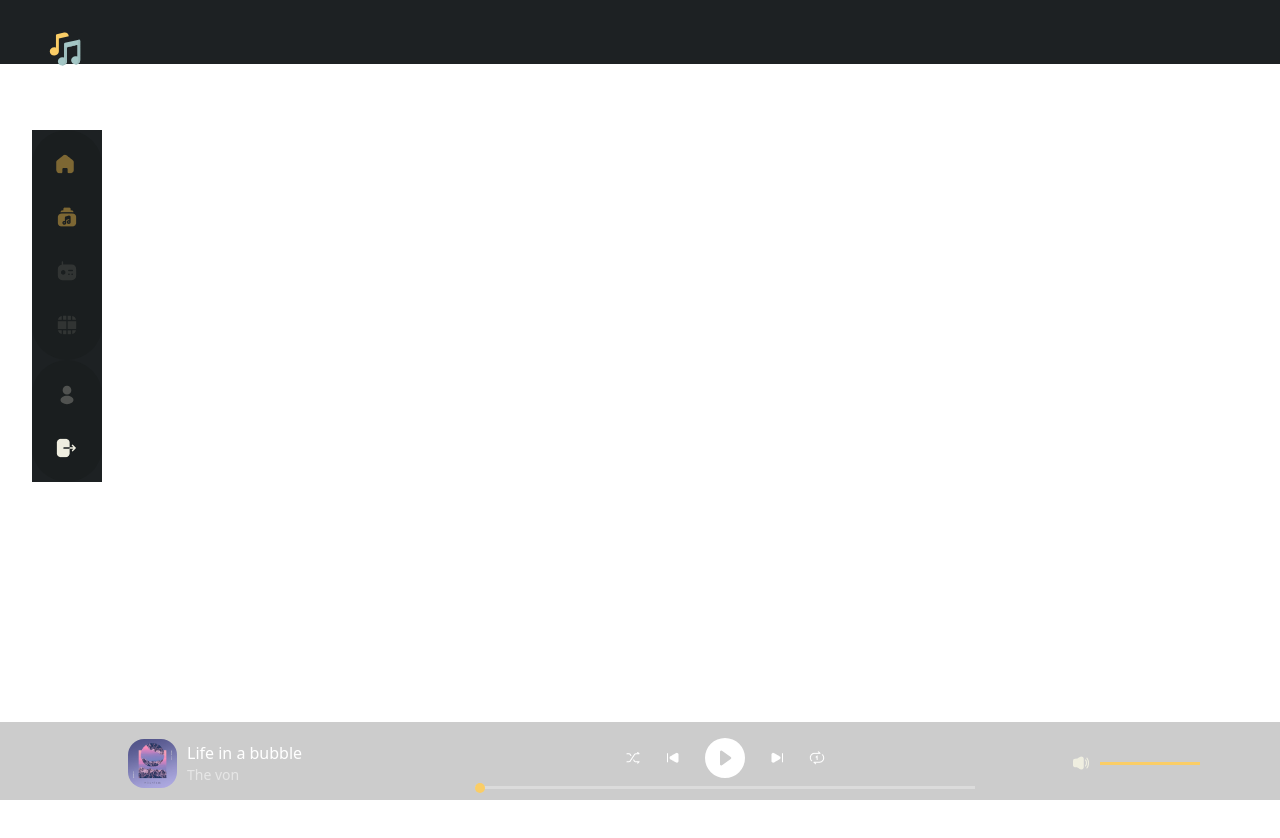
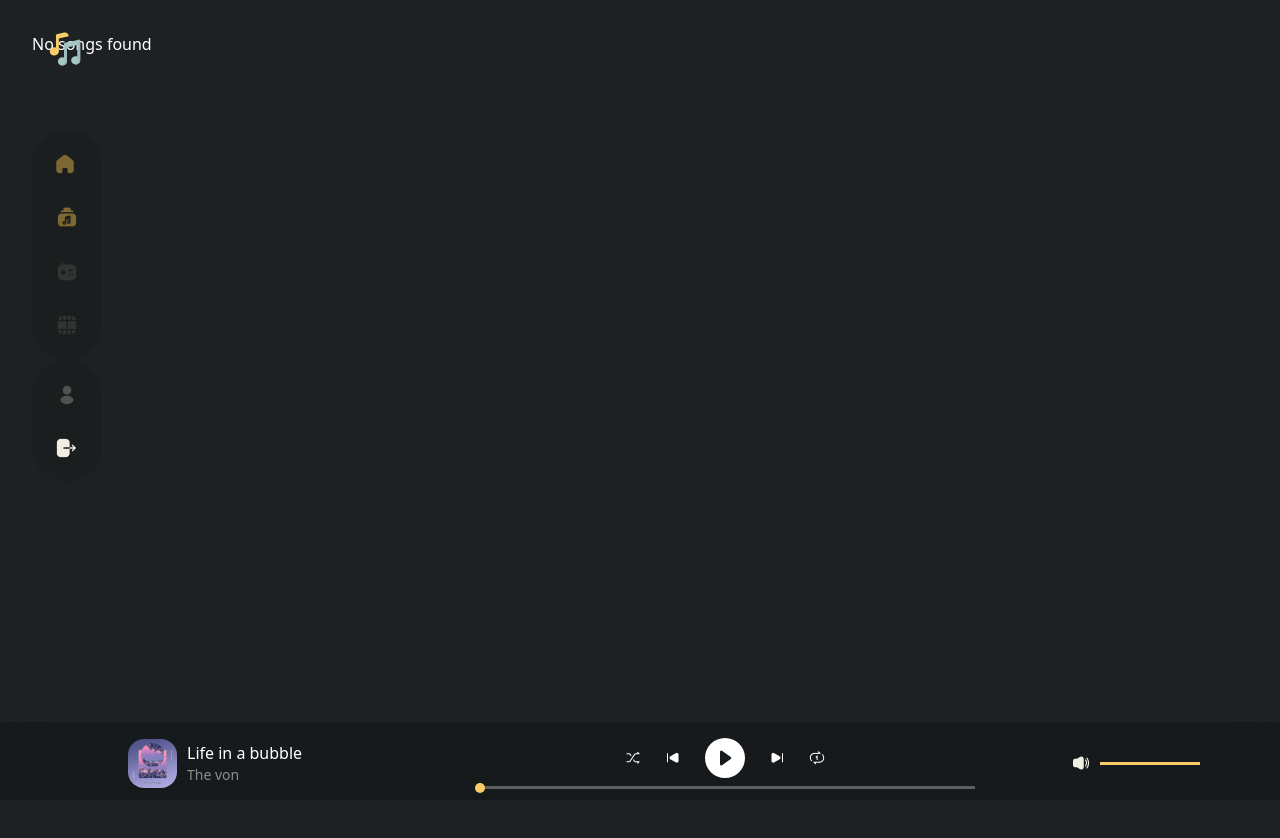
Before and after one commit to segunojo1/musica, a React (Vite) app: page /search in a window 1280 px wide. Shown: the top 838 px of the page. Before the commit the page ends 800 px from the top, so only its background shows below. Built offline with nearby package versions, Linux system fonts and the light colour scheme.

Commit message:
search func

```diff
--- a/src/App.jsx
+++ b/src/App.jsx
@@ -11,6 +11,7 @@ import Vertical from './assets/more-vertical.png'
 import { goldenAlbum } from './GoldenAlbum'
 import { raggaeAlbum } from './Reggae'
 import { tommorrowAlbum } from './TomAlbum'
+import SearchRes from './components/SearchRes'
 
 function App() {
   const [size, setSize] = useState(window.innerWidth);
@@ -38,7 +39,7 @@ function App() {
     if(i == 1) {
       setSongalb({title: "Lofi Beats",
       desc: "Lorem ipsum dolor sit amet, consectetur adipisicing elit. Laboriosam eligendi voluptate repellat, distinctio sunt maxime.",
-      length:"64songs- 3hrs",
+      length:"5songs- 10mins",
       img: e.currentTarget.children[0].children[0].children[0].src
     });
     setSelectedsong(goldenAlbum)
@@ -47,7 +48,7 @@ function App() {
     }else if(i == 2) {
       setSongalb({title: "Gospel Music",
       desc: "Lorem ipsum dolor sit amet, consectetur adipisicing elit. Laboriosam eligendi voluptate repellat, distinctio sunt maxime.",
-      length:"30songs- 1hr",
+      length:"5songs- 30mins",
       img: e.currentTarget.children[0].children[0].children[0].src
     })
     setSelectedsong(raggaeAlbum)
@@ -55,7 +56,7 @@ function App() {
     }else{
       setSongalb({title: "Tomorrow's Tunes",
       desc: "Lorem ipsum dolor sit amet, consectetur adipisicing elit. Laboriosam eligendi voluptate repellat, distinctio sunt maxime.",
-      length:"30songs- 1hr",
+      length:"5songs- 10mins",
       img: e.currentTarget.children[0].children[0].children[0].src
     })
     setSelectedsong(tommorrowAlbum)
@@ -72,6 +73,7 @@ function App() {
           <Routes>
             <Route path='/' element={<Home showAlbum={showAlbum} refCon={refCon}/>} />
             <Route path='/album' element={<Album title={songAlb.title} desc={songAlb.desc} length={songAlb.length} img= {songAlb.img} selectedSong={selectedSong} refCon={refCon}/>}/>
+            <Route path='/search' element={<SearchRes />}/>
           </Routes>
           </div>
             <Player refCon={refCon}/>
--- /dev/null
+++ b/src/components/SearchRes.jsx
@@ -0,0 +1,41 @@
+import React, { useContext } from 'react'
+import { Context } from '../Context'
+import { data1 } from '../AlbumData';
+import Vertical from '../assets/more-vertical.png'
+import Heart from '../assets/Heart.png'
+
+const SearchRes = () => {
+    const {search, setSearch} = useContext(Context);
+    let item;
+  return (
+    <div className='bg-bla h-[100vh]'>
+        {data1.map(({id, img, title, nam, url})=> {
+            if(search == title) {
+                item = {
+                    title: title,
+                    img: img,
+                    nam: nam, url:url, id:id
+                }
+            }
+
+        })}
+        {item ?
+
+                <div className='text-center justify-center flex '>
+                <div  className='flex items-center gap-[1rem] md:gap-[2rem] justify-between bg-bgg p-[.7rem] rounded-xl cursor-pointer' >
+            <div className='flex items-center gap-[1rem]'>
+          <img src={item.img} alt="" width='39px' height='39px' className='rounded-xl'/>
+          <img src={Heart} alt="" />
+      </div>
+      <p className='md:w-[300px] w-[100px]'>{item.title}</p>
+      <p className='w-[300px] hidden lg:block'>{item.nam}</p>
+      <p className='w-[100px] hidden lg:block'>min</p>
+      <img src={Vertical} alt="vertical" />
+  </div>
+                </div> : <div>No songs found</div>
+    }
+    </div>
+  )
+}
+
+export default SearchRes
--- a/src/songData.js
+++ b/src/songData.js
@@ -15,7 +15,7 @@ export const songsData = [
         url : '../src/assets/songs/song3.mp3'
     },
     {
-        'title' : 'Daydreaming',
+        title : 'Daydreaming',
         nam: 'Tenno',
         url : '../src/assets/songs/song4.mp3'
     },
```
